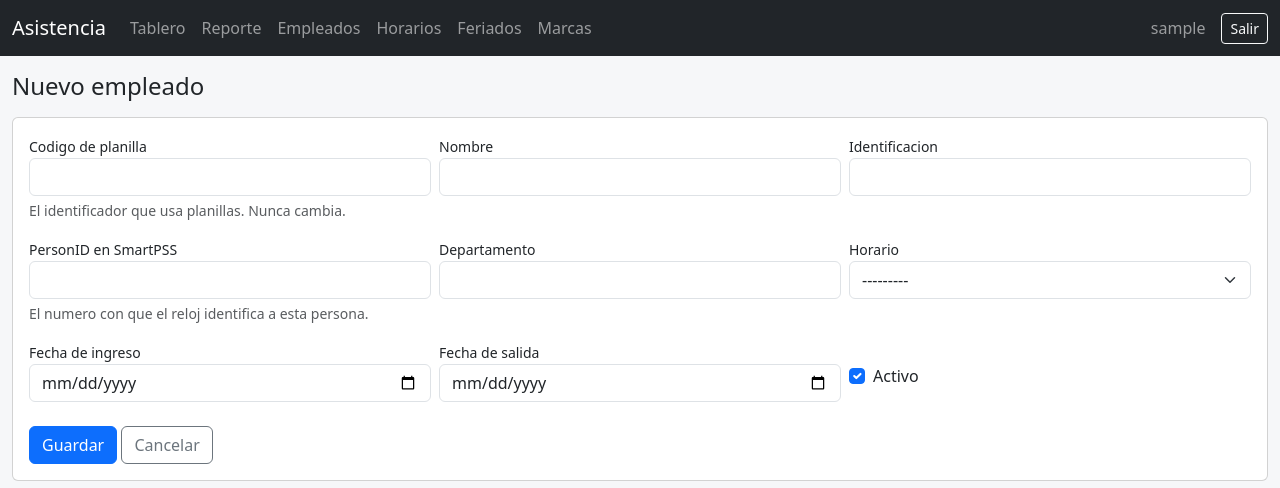
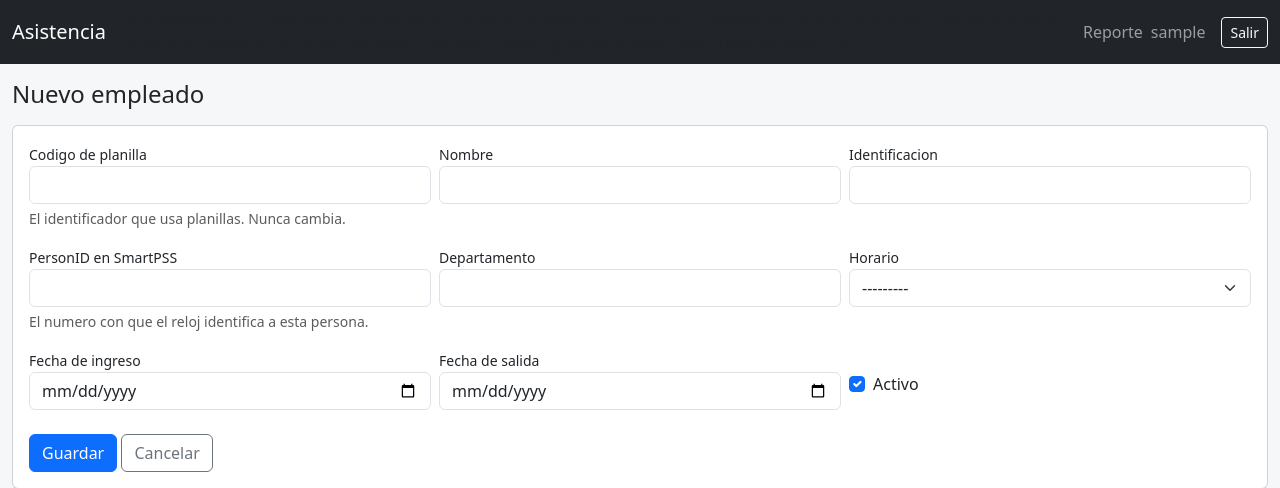
Before and after one commit to ITCRC1/MarcasReloj, a Django app: page /empleados/nuevo/ in a window 1280 px wide. Shown: the top 488 px of the page. Run offline with Django 5.2, Linux system fonts and the light colour scheme; the visitor is signed in with stand-in values (Sample User, id 1); data that the repository does not hold is empty; some libraries are stand-ins or nearby versions.

Commit message:
Dejar el reporte como unica pantalla
El sistema se va a integrar con otro: lo que se usa es el reporte y la
API. Tablero, empleados, horarios, feriados y marcas crudas salen del
menu, y la raiz y el ingreso llevan al reporte.

No se borra nada: esas pantallas siguen respondiendo por su direccion y
el calculo contra horario sigue disponible para cuando haga falta separar
ordinarias de extras. La pantalla de correccion se mantiene porque el
reporte la usa con el boton Corregir.

```diff
--- a/servidor/apps/core/urls.py
+++ b/servidor/apps/core/urls.py
@@ -1,12 +1,15 @@
 from django.contrib.auth import views as auth_views
 from django.urls import path
+from django.views.generic import RedirectView
 
 from apps.core import views
 
 app_name = "core"
 
 urlpatterns = [
-    path("", views.tablero, name="tablero"),
+    # La raiz lleva al reporte, que es la unica pantalla del sistema.
+    path("", RedirectView.as_view(pattern_name="reportes:marcas"), name="inicio"),
+    path("tablero/", views.tablero, name="tablero"),
     path(
         "entrar/",
         auth_views.LoginView.as_view(template_name="core/entrar.html"),
--- a/servidor/config/settings.py
+++ b/servidor/config/settings.py
@@ -254,7 +254,7 @@
 DEFAULT_AUTO_FIELD = "django.db.models.BigAutoField"
 
 LOGIN_URL = "core:entrar"
-LOGIN_REDIRECT_URL = "core:tablero"
+LOGIN_REDIRECT_URL = "reportes:marcas"
 LOGOUT_REDIRECT_URL = "core:entrar"
 
 MESSAGE_STORAGE = "django.contrib.messages.storage.session.SessionStorage"
--- a/servidor/templates/base.html
+++ b/servidor/templates/base.html
@@ -11,19 +11,18 @@
 <body>
 <nav class="navbar navbar-expand-lg navbar-dark bg-dark no-imprimir">
   <div class="container-fluid">
-    <a class="navbar-brand" href="{% url 'core:tablero' %}">Asistencia</a>
+    <a class="navbar-brand" href="{% url 'reportes:marcas' %}">Asistencia</a>
     <button class="navbar-toggler" type="button" data-bs-toggle="collapse" data-bs-target="#menu">
       <span class="navbar-toggler-icon"></span>
     </button>
     <div class="collapse navbar-collapse" id="menu">
       {% if user.is_authenticated %}
+      {# El sistema esta orientado a integrarse con otro: la pantalla es el
+         reporte y lo demas se consulta por la API. Las secciones de tablero,
+         empleados, horarios, feriados y marcas crudas siguen existiendo pero
+         fuera del menu. #}
       <ul class="navbar-nav me-auto">
-        <li class="nav-item"><a class="nav-link" href="{% url 'core:tablero' %}">Tablero</a></li>
         <li class="nav-item"><a class="nav-link" href="{% url 'reportes:marcas' %}">Reporte</a></li>
-        <li class="nav-item"><a class="nav-link" href="{% url 'core:empleados' %}">Empleados</a></li>
-        <li class="nav-item"><a class="nav-link" href="{% url 'horarios:lista' %}">Horarios</a></li>
-        <li class="nav-item"><a class="nav-link" href="{% url 'horarios:feriados' %}">Feriados</a></li>
-        <li class="nav-item"><a class="nav-link" href="{% url 'marcas:crudas' %}">Marcas</a></li>
       </ul>
       <span class="navbar-text me-3">{{ user.get_username }}</span>
       <form method="post" action="{% url 'core:salir' %}" class="d-inline">{% csrf_token %}
```
Also changed, not shown: servidor/tests/test_reporte_marcas.py (+21 -0 lines).
